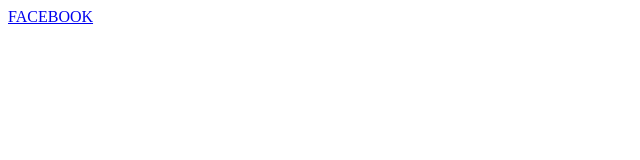
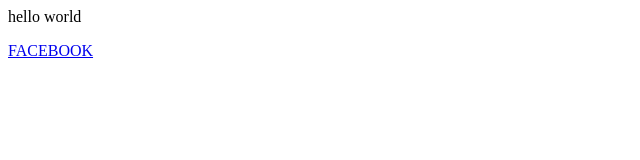
Before and after one commit to shahriyarshehab/git-github, a plain HTML site: page code/index.html in a window 1280 px wide. Shown: the whole page, without its empty margins (0-640 px from the left). Drawn offline with Linux system fonts and the light colour scheme.

Commit message:
edit index.html

```diff
--- a/code/index.html
+++ b/code/index.html
@@ -2,4 +2,7 @@
 	<head>
 	</head>
 	<body>
-		<a href="https//m.me/shahriyar.imtiyaz.shehB"i>FACEBOOK</a>
+		<p>hello world</p>
+	<a href="https//m.me/shahriyar.imtiyaz.shehab">FACEBOOK</a>
+	</body>
+</html>
```
